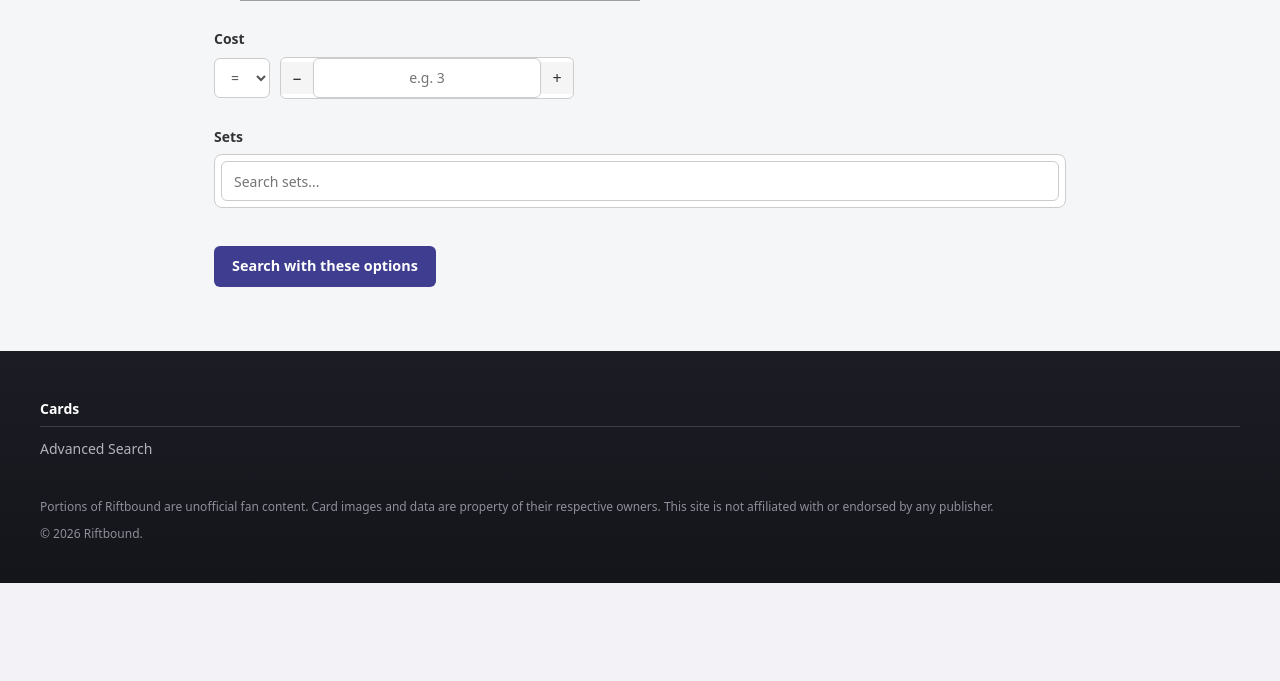
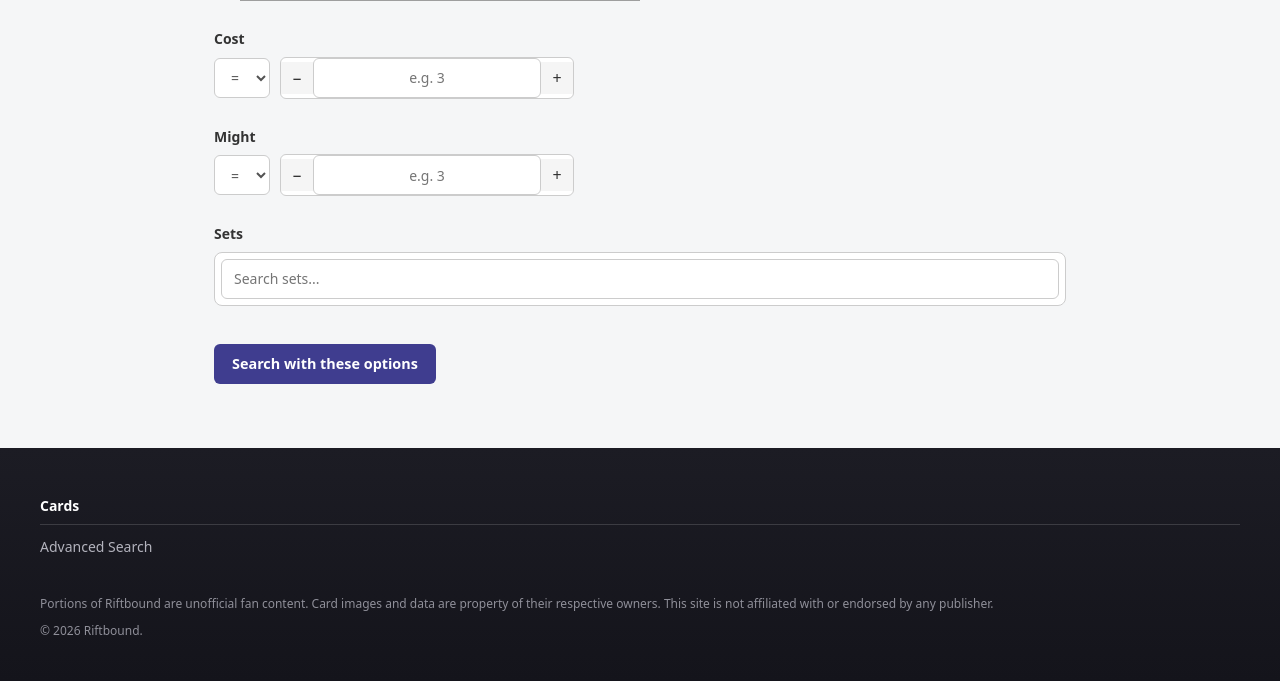
Before and after one commit to DaviChalita/runewell, a Django app: template runewell/card/templates/advanced_search/advanced_search.html in a window 1280 px wide. Shown: the part 2352-3033 px from the top of the page. Before the commit the page ends 2935 px from the top, so only its background shows below. Run offline with Django 5.2, Linux system fonts and the light colour scheme; the template is opened without the code that fills it, so the values that code supplies are empty; grey boxes are pictures that could not be loaded.

Commit message:
add might filter

```diff
--- a/runewell/card/templates/advanced_search/advanced_search.html
+++ b/runewell/card/templates/advanced_search/advanced_search.html
@@ -2,7 +2,7 @@
 {% load static %}
 <script src="{% static 'scripts/advanced_search_sets.js' %}"></script>
 <script src="{% static 'scripts/advanced_search_card_types.js' %}"></script>
-<script src="{% static 'scripts/advanced_search_cost.js' %}"></script>
+<script src="{% static 'scripts/advanced_search_number_filter.js' %}"></script>
 <html lang="en">
 <head>
     <meta charset="UTF-8">
@@ -97,6 +97,34 @@
         </div>
 
         <div class="filter-group">
+            <label for="might">Might</label>
+
+            <div class="cost-input">
+                <select name="might_op" id="might_op">
+                    <option value="exact">=</option>
+                    <option value="gt">&gt;</option>
+                    <option value="gte">&ge;</option>
+                    <option value="lt">&lt;</option>
+                    <option value="lte">&le;</option>
+                </select>
+
+                <div class="number-wrapper">
+                    <button type="button" class="btn-decrement">−</button>
+
+                    <input
+                            type="text"
+                            inputmode="numeric"
+                            name="might"
+                            id="might"
+                            placeholder="e.g. 3"
+                    >
+
+                    <button type="button" class="btn-increment">+</button>
+                </div>
+            </div>
+        </div>
+
+        <div class="filter-group">
             <label>Sets</label>
             <div class="multi-select" id="set-select">
                 <!-- selecionados -->
--- a/runewell/static/scripts/advanced_search_cost.js
+++ b/runewell/static/scripts/advanced_search_number_filter.js
@@ -2,7 +2,7 @@ let intervalId = null;
 
 function getInput(button) {
     const wrapper = button.closest('.number-wrapper');
-    return wrapper?.querySelector('#cost');
+    return wrapper?.querySelector('input');
 }
 
 function initializeIfEmpty(input, direction) {
@@ -83,13 +83,20 @@ document.addEventListener('submit', (e) => {
     const form = e.target;
     if (!form.matches('.advanced-form')) return;
 
-    const cost = form.querySelector('#cost');
-    const costOp = form.querySelector('#cost_op');
+    const fields = [
+        { value: '#cost', op: '#cost_op' },
+        { value: '#might', op: '#might_op' }
+    ];
 
-    if (!cost || cost.value === '') {
-        if (cost) cost.disabled = true;
-        if (costOp) costOp.disabled = true;
-    }
+    fields.forEach(({ value, op }) => {
+        const input = form.querySelector(value);
+        const operator = form.querySelector(op);
+
+        if (!input || input.value === '') {
+            if (input) input.disabled = true;
+            if (operator) operator.disabled = true;
+        }
+    });
 });
 
 const INT4_MAX = 2147483647;
@@ -99,7 +106,7 @@ const INT4_MIN = 0; // ajuste se quiser permitir negativo
 document.addEventListener('keydown', (e) => {
     const input = e.target;
 
-    if (!input.matches('#cost')) return;
+    if (!input.matches('#cost, #might')) return;
 
     const allowedKeys = [
         'Backspace', 'Delete', 'ArrowLeft', 'ArrowRight', 'Tab'
@@ -117,7 +124,7 @@ document.addEventListener('keydown', (e) => {
 document.addEventListener('input', (e) => {
     const input = e.target;
 
-    if (!input.matches('#cost')) return;
+    if (!input.matches('#cost, #might')) return;
 
     let value = input.value;
 
```
Also changed, not shown: runewell/card/views/list.py (+14 -4 lines).
